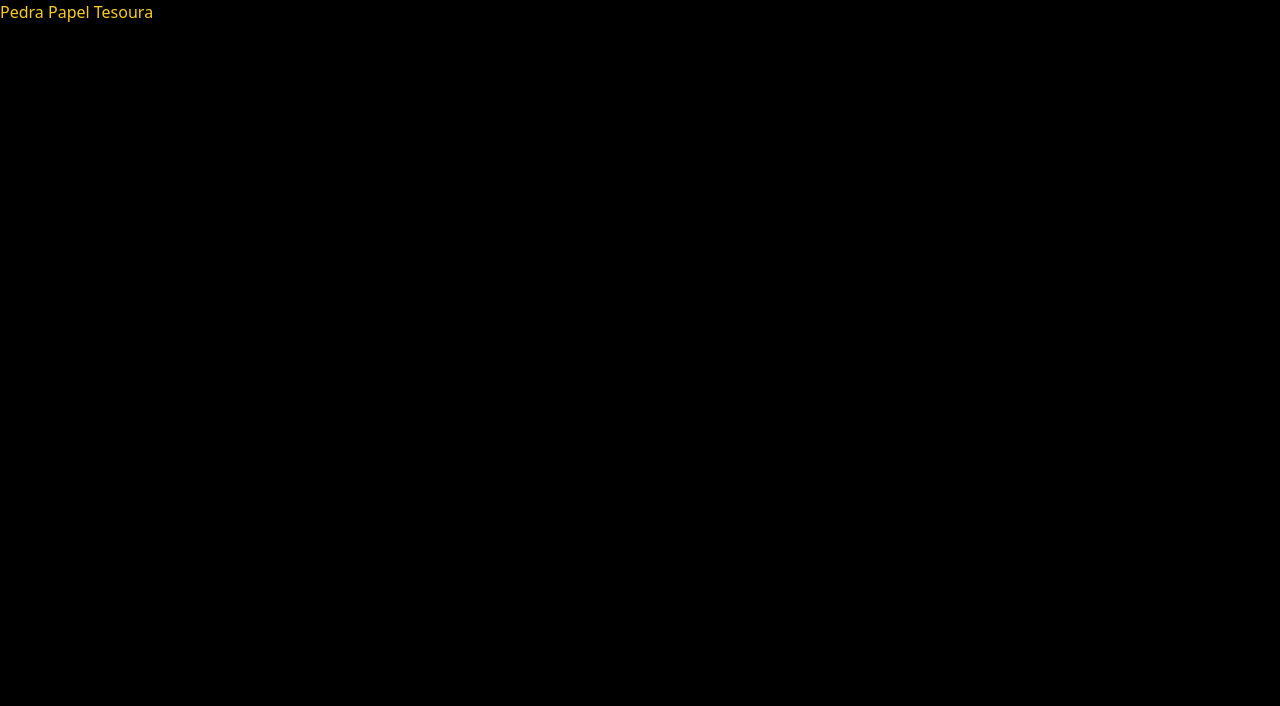
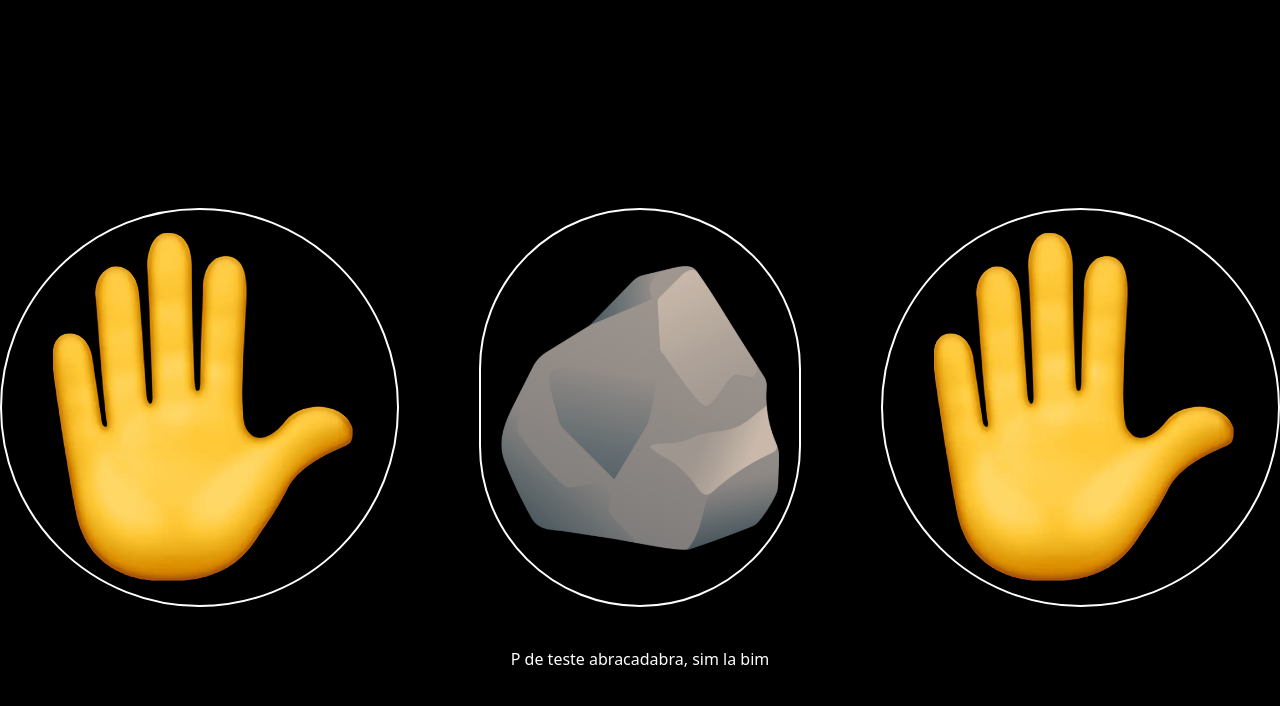
Before and after one commit to Kevyn-lucca/rps-ui, a website: page src/index.html in a window 1280 px wide. Drawn offline with Linux system fonts and the light colour scheme; files whose address does not match are found by name.

Commit message:
Adicionado as imagens ao projeto

```diff
--- a/src/index.html
+++ b/src/index.html
@@ -7,13 +7,13 @@
     <title>ROCK PAPER SCISSORS EXTREME</title>
 </head>
 <body class="bg-black">
-    <div>
-    <button class="text-yellow-400">Pedra</button>
-    <button class="text-yellow-400">Papel</button>
-    <button class="text-yellow-400">Tesoura</button>
+    <div class="place-content-center flex gap-20 mt-52">
+    <button class="border-2 p-5 rounded-full border-white text-white"><img src="Img/paper.webp" alt="Scissor"></button>
+    <button class="border-2 p-5 rounded-full border-white text-white"><img src="Img/rock.png" alt="Rock"></button>
+    <button class="border-2 p-5 rounded-full border-white text-white"><img src="Img/paper.webp" alt="Paper"></button>
     </div>
-    <div>
-        <p>P de teste abracadabra, sim la bim</p>
+    <div class="place-content-center flex mt-10">
+        <p class=" text-white">P de teste abracadabra, sim la bim</p>
     </div>
     <script src="/src/script.js"></script>
 </body>
```
Also changed, not shown: Img/paper.webp (added), Img/rock.png (added), Img/scissors-google.png (added), src/output.css.
